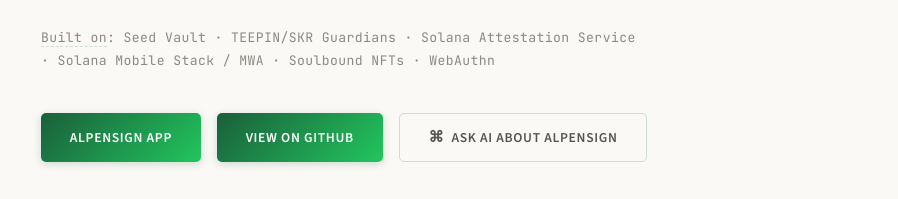
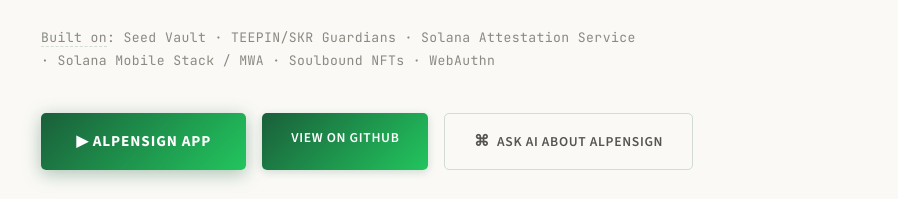
Before and after one commit to gbits-io/alpensign, a plain HTML site: page site/index.html in a window 1280 px wide. Shown: the part 827-1026 px from the top of the page, without its empty margins (39-937 px from the left). Drawn offline with nearby package versions, Linux system fonts and the light colour scheme.

Commit message:
APP button made bigger

```diff
--- a/site/index.html
+++ b/site/index.html
@@ -244,6 +244,36 @@
 
   .btn-primary:hover { opacity: 0.9; transform: translateY(-1px); }
 
+  .btn-app {
+    background: var(--seal-gradient);
+    color: #fff;
+    padding: 0.95rem 2.2rem;
+    border: none;
+    border-radius: 5px;
+    font-family: 'Source Sans 3', sans-serif;
+    font-size: 0.95rem;
+    font-weight: 700;
+    letter-spacing: 0.06em;
+    text-transform: uppercase;
+    cursor: pointer;
+    text-decoration: none;
+    transition: opacity 0.3s, transform 0.3s, box-shadow 0.3s;
+    box-shadow: 0 4px 18px rgba(26, 95, 58, 0.35), 0 0 0 0 rgba(34, 197, 94, 0);
+    position: relative;
+    animation: appBtnPulse 2.5s ease-in-out infinite;
+  }
+
+  .btn-app:hover {
+    opacity: 0.95;
+    transform: translateY(-2px);
+    box-shadow: 0 6px 24px rgba(26, 95, 58, 0.4);
+  }
+
+  @keyframes appBtnPulse {
+    0%, 100% { box-shadow: 0 4px 18px rgba(26, 95, 58, 0.35), 0 0 0 0 rgba(34, 197, 94, 0.3); }
+    50% { box-shadow: 0 4px 18px rgba(26, 95, 58, 0.35), 0 0 0 8px rgba(34, 197, 94, 0); }
+  }
+
   .btn-secondary {
     background: transparent;
     color: var(--text-secondary);
@@ -1358,7 +1388,7 @@
     <a href="#tech" style="color: var(--text-dim); text-decoration: none; border-bottom: 1px dashed var(--border); transition: color 0.3s;" onmouseover="this.style.color='var(--accent)'" onmouseout="this.style.color='var(--text-dim)'">Built on</a>: Seed Vault · TEEPIN/SKR Guardians · Solana Attestation Service · Solana Mobile Stack / MWA · Soulbound NFTs · WebAuthn
   </p>
   <div class="hero-actions">
-    <a href="./app.html/" target="_blank" rel="noopener" class="btn-primary">AlpenSign App</a>
+    <a href="./app.html/" target="_blank" rel="noopener" class="btn-app">▶ AlpenSign App</a>
     <a href="https://github.com/gbits-io/alpensign/" target="_blank" rel="noopener" class="btn-primary">View on GitHub</a>
     <button class="btn-secondary btn-ai" onclick="copyForLLM()">
       <span class="btn-ai-icon">⌘</span> Ask AI about AlpenSign
```
